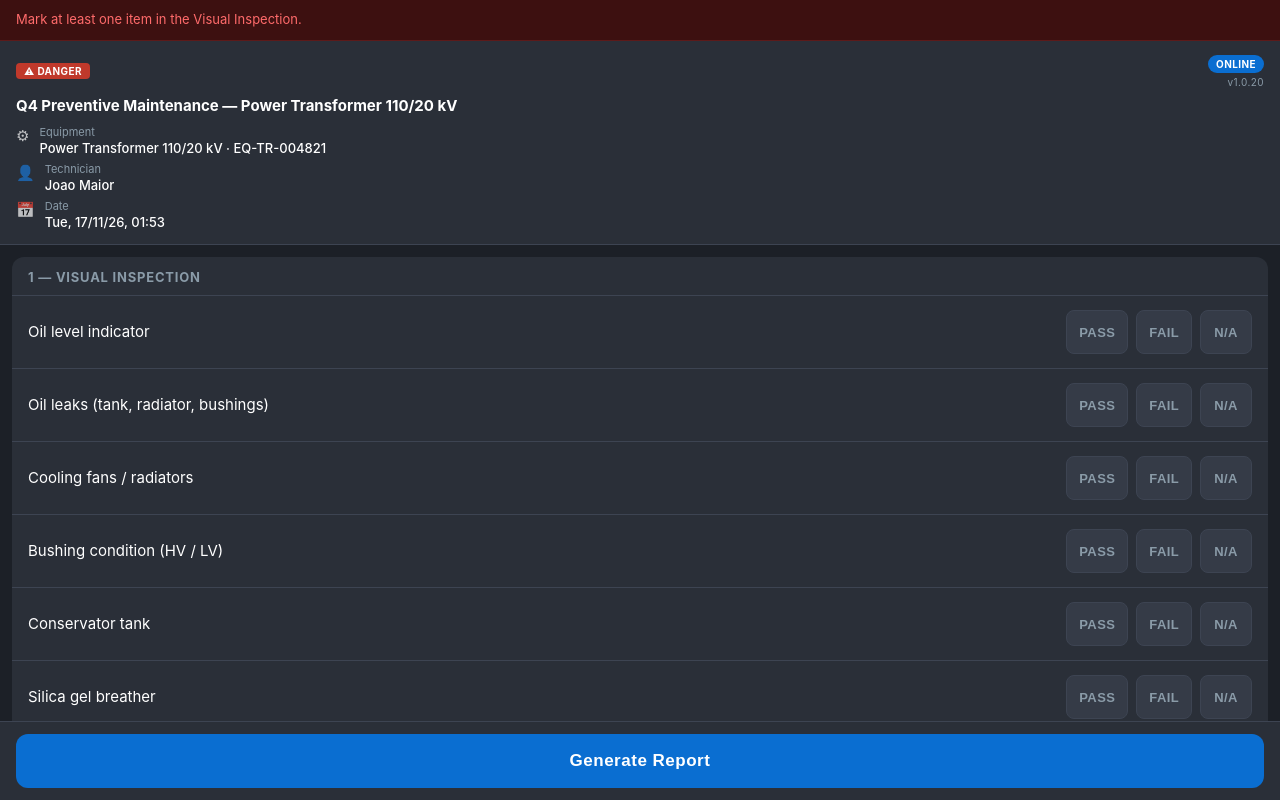
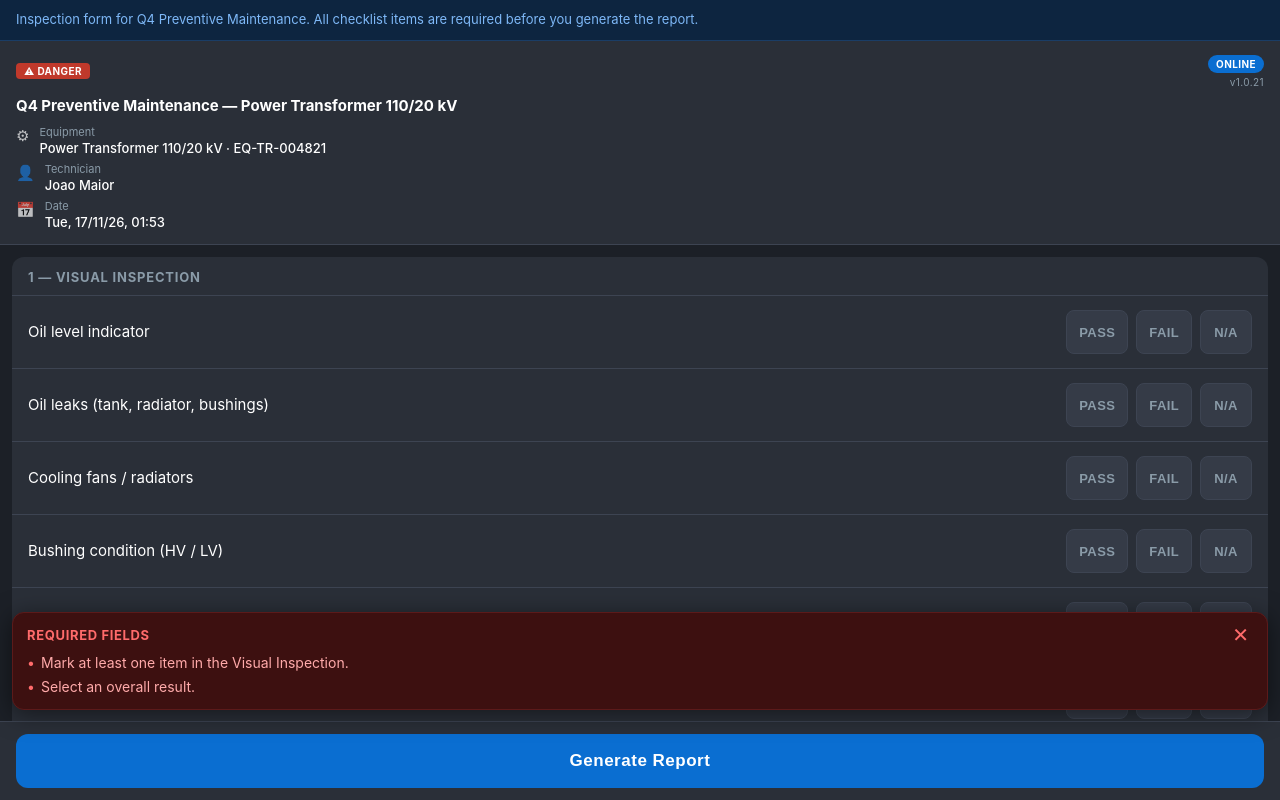
Before and after one commit to jmaior/pwa, a plain HTML site: page docs/transformer-inspection.html in a window 1280 px wide. Both pictures are taken after typing "5", "5", "5", "5", "5", "5" into the empty fields and a click on the button "Generate Report". Shown: the top 800 px of the page. Drawn offline with nearby package versions, Linux system fonts and the light colour scheme.

Commit message:
Show all validation errors in a floating panel (v1.0.21)
Replace the single top-banner error with a fixed floating panel above
the footer. It lists all missing fields, stays visible wherever the user
is on the form, and has a close button.

```diff
--- a/docs/transformer-inspection.html
+++ b/docs/transformer-inspection.html
@@ -327,6 +327,64 @@
       -webkit-tap-highlight-color: transparent;
     }
 
+    /* ── Validation floating panel ───────────────────────────── */
+    #val-panel {
+      display: none;
+      position: fixed;
+      bottom: 90px;
+      left: 12px;
+      right: 12px;
+      z-index: 600;
+      background: #3d1010;
+      border: 1px solid #5c1a1a;
+      border-radius: 12px;
+      padding: 12px 14px;
+      box-shadow: 0 4px 24px rgba(0,0,0,0.5);
+    }
+    #val-panel.show { display: block; }
+    #val-panel-head {
+      display: flex;
+      align-items: center;
+      justify-content: space-between;
+      margin-bottom: 8px;
+    }
+    #val-panel-title {
+      font-size: 13px;
+      font-weight: 700;
+      color: #ff6b6b;
+      text-transform: uppercase;
+      letter-spacing: 0.05em;
+    }
+    #val-panel-close {
+      background: none;
+      border: none;
+      color: #ff6b6b;
+      font-size: 20px;
+      line-height: 1;
+      cursor: pointer;
+      padding: 0 4px;
+      -webkit-tap-highlight-color: transparent;
+    }
+    #val-panel-list {
+      list-style: none;
+      display: flex;
+      flex-direction: column;
+      gap: 5px;
+    }
+    #val-panel-list li {
+      font-size: 14px;
+      color: #ffaaaa;
+      padding-left: 14px;
+      position: relative;
+      line-height: 1.4;
+    }
+    #val-panel-list li::before {
+      content: '•';
+      position: absolute;
+      left: 0;
+      color: #ff6b6b;
+    }
+
     /* ── Footer ──────────────────────────────────────────────── */
     footer {
       position: fixed;
@@ -527,7 +585,7 @@
       <div class="activity-tag">&#9888; DANGER</div>
       <div class="activity-status">
         <span id="net">ONLINE</span>
-        <span class="version-label">v1.0.20</span>
+        <span class="version-label">v1.0.21</span>
       </div>
     </div>
     <div class="activity-title">Q4 Preventive Maintenance — Power Transformer 110/20 kV</div>
@@ -735,6 +793,15 @@
   </div>
 
 </main>
+
+<!-- Validation floating panel -->
+<div id="val-panel">
+  <div id="val-panel-head">
+    <span id="val-panel-title">Required fields</span>
+    <button id="val-panel-close" aria-label="Close">&#x2715;</button>
+  </div>
+  <ul id="val-panel-list"></ul>
+</div>
 
 <footer>
   <button class="submit-btn" id="submit-btn">Generate Report</button>
@@ -1344,7 +1411,25 @@
     return errors;
   }
 
-  // ── Banner helpers ────────────────────────────────────────────
+  // ── Validation floating panel ─────────────────────────────────
+  var valPanel = document.getElementById('val-panel');
+  var valList  = document.getElementById('val-panel-list');
+
+  function showValPanel(errors) {
+    valList.innerHTML = '';
+    errors.forEach(function (msg) {
+      var li = document.createElement('li');
+      li.textContent = msg;
+      valList.appendChild(li);
+    });
+    valPanel.classList.add('show');
+  }
+
+  function hideValPanel() {
+    valPanel.classList.remove('show');
+  }
+
+  document.getElementById('val-panel-close').addEventListener('click', hideValPanel);
   function showErr(msg)  { setBanner('err', msg); }
   function showOk(msg)   { setBanner('ok',  msg); }
   function hideAll()     { ['info','ok','err','warn'].forEach(function (t) { document.getElementById('banner-' + t) && document.getElementById('banner-' + t).classList.remove('show'); }); }
@@ -1607,9 +1692,10 @@
   document.getElementById('submit-btn').addEventListener('click', function () {
     var errors = validate();
     if (errors.length) {
-      showErr(errors[0]);
+      showValPanel(errors);
       return;
     }
+    hideValPanel();
 
     var btn = document.getElementById('submit-btn');
     btn.disabled = true;
```
